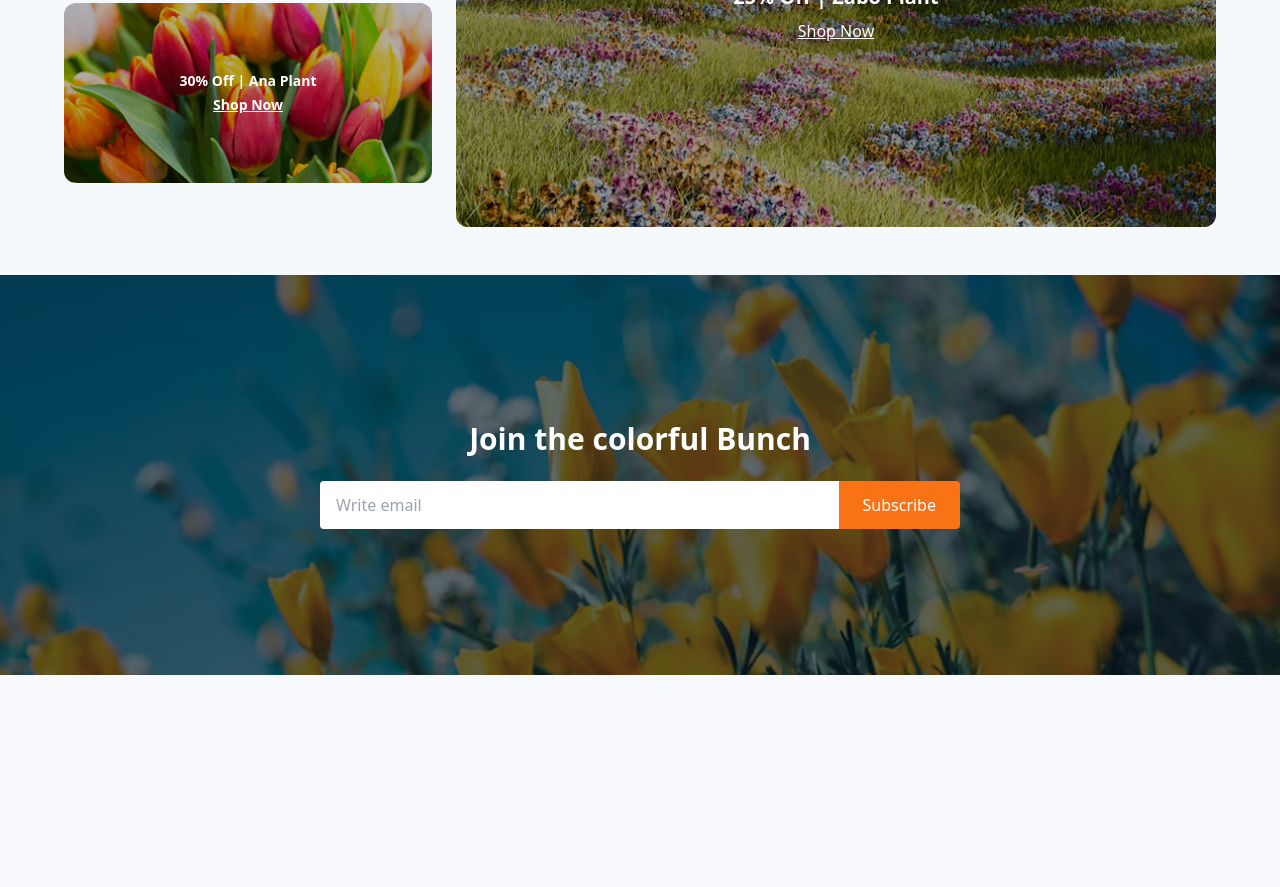
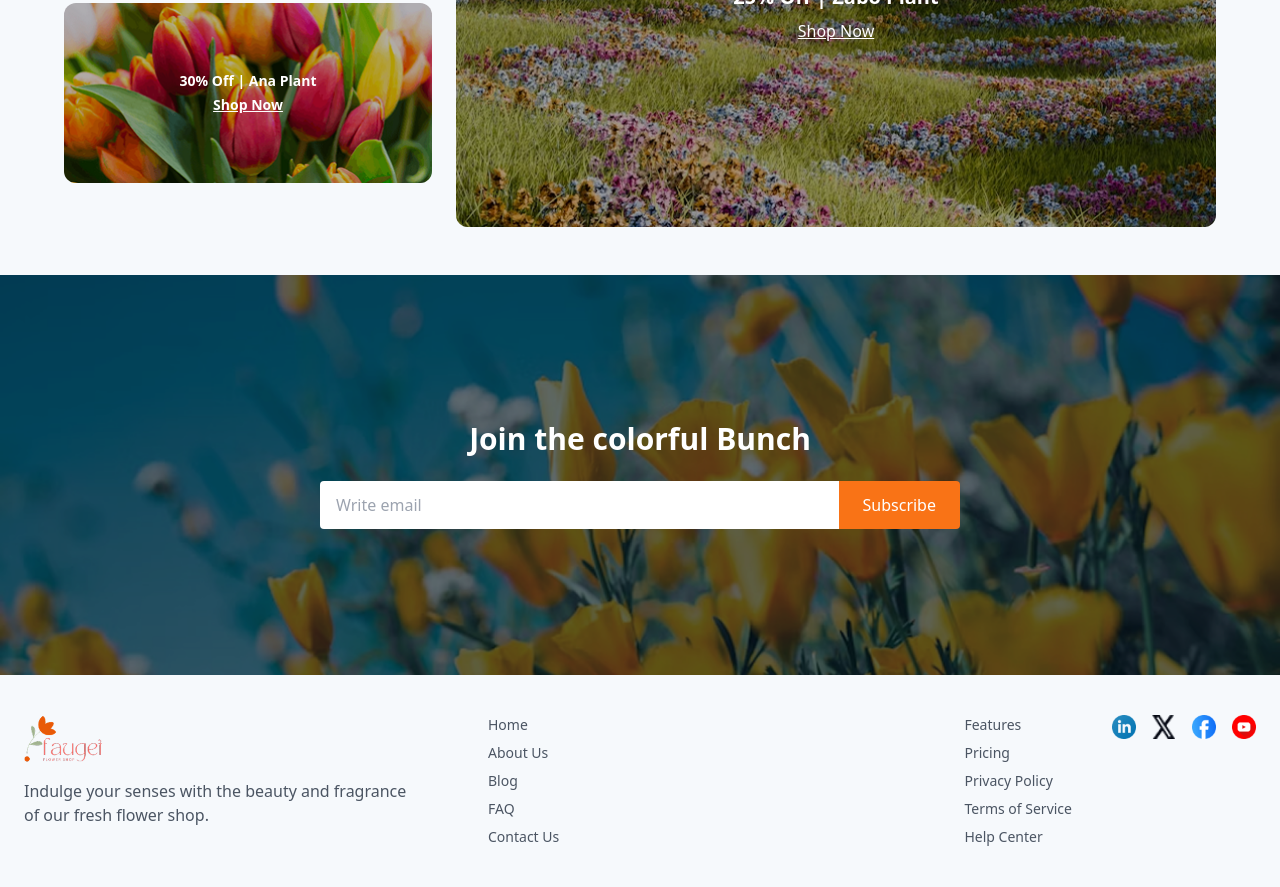
Before and after one commit to AbuHurayraArafat/My-second-project-for-Assignment2, a plain HTML site: page index.html in a window 1280 px wide. Shown: the part 2546-3433 px from the top of the page. Before the commit the page ends 3221 px from the top, so only its background shows below. Drawn offline with nearby package versions, Linux system fonts and the light colour scheme.

Commit message:
footer section and final

```diff
--- a/index.html
+++ b/index.html
@@ -222,7 +222,7 @@
 
 
 
-<section class="relative w-full h-[300px] md:h-[400px] bg-cover bg-center flex items-center justify-center" style="background-image: url('/assets/news-letter-bg.png');">
+<section class="relative w-full h-[300px] md:h-[400px] bg-cover bg-center flex items-center justify-center" style="background-image: url('assets/news-letter-bg.png');">
   <!-- Overlay -->
   <div class="absolute inset-0 bg-black bg-opacity-40"></div>
 
@@ -249,7 +249,43 @@
 
 
 
+    <footer class="bg-[#f6f9fc] px-6 py-10">
+  <div class="max-w-7xl mx-auto flex flex-col md:flex-row justify-between gap-10">
+    <!-- Left: Logo and Description -->
+    <div class="flex flex-col items-start max-w-sm">
+      <img src="assets/logo.png" alt="Faugei Logo" class="h-12 mb-4" />
+      <p class="text-gray-600">
+        Indulge your senses with the beauty and fragrance of our fresh flower shop.
+      </p>
+    </div>
+<br><br>
+    <!-- Middle: Navigation Links -->
+    <div class="flex flex-wrap gap-10 justify-between flex-1">
+      <div class="flex flex-col space-y-2 text-gray-600 text-sm">
+        <a href="#">Home</a>
+        <a href="#">About Us</a>
+        <a href="#">Blog</a>
+        <a href="#">FAQ</a>
+        <a href="#">Contact Us</a>
+      </div>
+      <div class="flex flex-col space-y-2 text-gray-600 text-sm">
+        <a href="#">Features</a>
+        <a href="#">Pricing</a>
+        <a href="#">Privacy Policy</a>
+        <a href="#">Terms of Service</a>
+        <a href="#">Help Center</a>
+      </div>
+    </div>
 
+    <!-- Right: Social Icons -->
+    <div class="flex items-start gap-4">
+      <a href="#"><img src="assets/icon-linkedin.png" alt="LinkedIn" class="h-6 w-6" /></a>
+      <a href="#"><img src="assets/icon-twitter.png" alt="X" class="h-6 w-6" /></a>
+      <a href="#"><img src="assets/icon-facebook.png" alt="Facebook" class="h-6 w-6" /></a>
+      <a href="#"><img src="assets/icon-youtube.png" alt="YouTube" class="h-6 w-6" /></a>
+    </div>
+  </div>
+</footer>
 
 
   </body>
```
